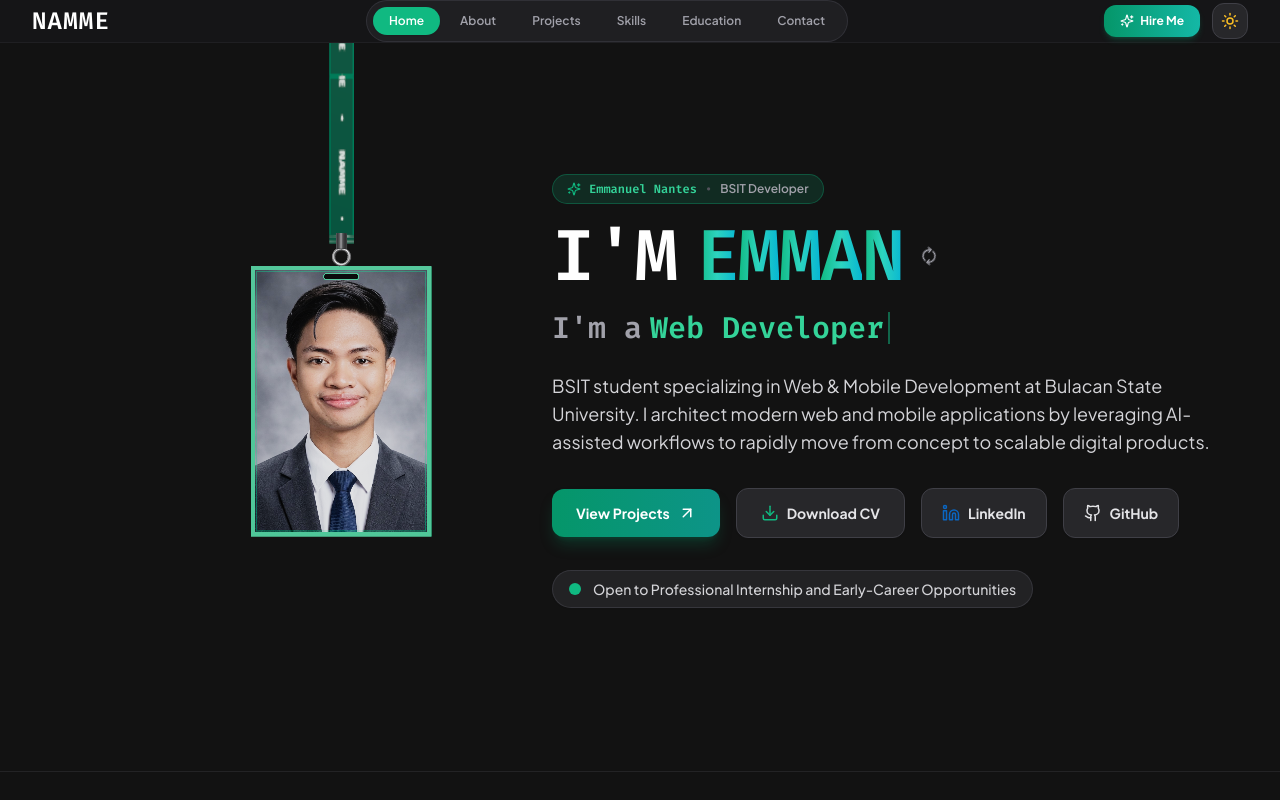
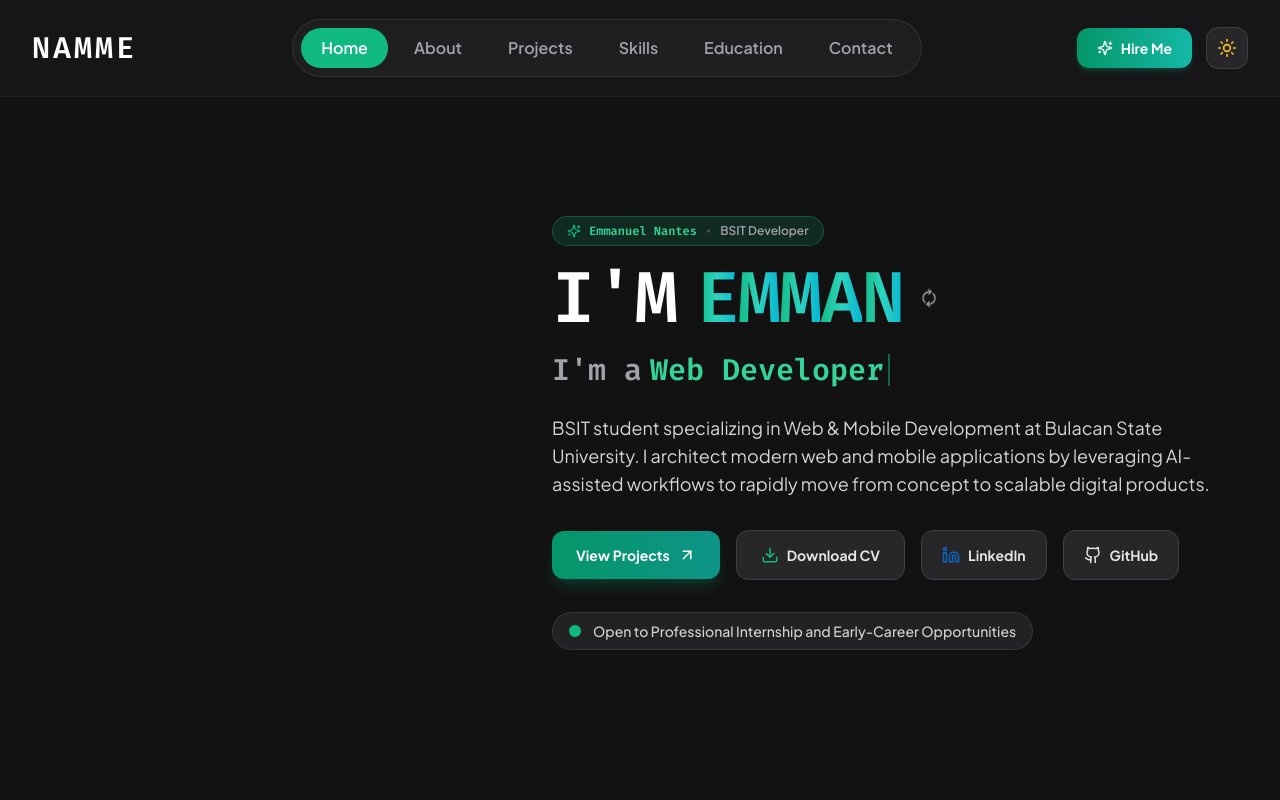
Before and after one commit to n4mme/namme-portfolio, a React (Vite) app: page / in a window 1280 px wide. Shown: the top 800 px of the page. Built offline with nearby package versions, Linux system fonts and the light colour scheme.

Commit message:
Enlarge top navigation bar height, typography, and controls

```diff
--- a/src/components/Hero.jsx
+++ b/src/components/Hero.jsx
@@ -83,7 +83,7 @@
   return (
     <section
       id="home"
-      className="scroll-mt-20 relative min-h-[calc(100vh-72px)] flex items-center justify-center pt-8 pb-16 overflow-x-clip"
+      className="scroll-mt-24 relative min-h-[calc(100vh-96px)] flex items-center justify-center pt-8 pb-16 overflow-x-clip"
     >
       {/* Subtle background ambient mesh */}
       <div className="absolute top-1/4 left-1/2 -translate-x-1/2 w-[700px] h-[500px] bg-gradient-to-tr from-emerald-500/10 via-teal-500/5 to-cyan-500/10 rounded-full blur-3xl pointer-events-none -z-10" />
--- a/src/components/Navbar.jsx
+++ b/src/components/Navbar.jsx
@@ -80,24 +80,24 @@
     <header
       className={`sticky top-0 z-50 w-full transition-all duration-300 backdrop-blur-md border-b ${
         isScrolled
-          ? 'bg-white/80 dark:bg-zinc-900/85 border-zinc-200/80 dark:border-zinc-800 shadow-sm'
-          : 'bg-white/60 dark:bg-zinc-900/70 border-zinc-200/50 dark:border-zinc-800/60'
+          ? 'bg-white/85 dark:bg-zinc-900/90 border-zinc-200/80 dark:border-zinc-800 shadow-sm'
+          : 'bg-white/70 dark:bg-zinc-900/75 border-zinc-200/50 dark:border-zinc-800/60'
       }`}
     >
-      <div className="max-w-7xl mx-auto px-4 sm:px-6 lg:px-8 h-18 flex items-center justify-between">
+      <div className="max-w-7xl mx-auto px-4 sm:px-6 lg:px-8 h-20 md:h-24 flex items-center justify-between">
         {/* Left: Brand Name */}
         <a
           href="#home"
           onClick={(e) => scrollToSection(e, '#home')}
           className="flex items-center group cursor-pointer"
         >
-          <span className="font-extrabold text-2xl tracking-wider text-zinc-900 dark:text-white font-mono group-hover:text-emerald-500 dark:group-hover:text-emerald-400 transition-colors">
+          <span className="font-extrabold text-2xl sm:text-3xl tracking-widest text-zinc-900 dark:text-white font-mono group-hover:text-emerald-500 dark:group-hover:text-emerald-400 transition-colors">
             NAMME
           </span>
         </a>
 
         {/* Center: Desktop Navigation Links in EXACT specified order */}
-        <nav className="hidden md:flex items-center gap-1 bg-zinc-100/80 dark:bg-zinc-800/60 p-1.5 rounded-full border border-zinc-200/70 dark:border-zinc-700/60">
+        <nav className="hidden md:flex items-center gap-1.5 bg-zinc-100/80 dark:bg-zinc-800/60 p-2 rounded-full border border-zinc-200/70 dark:border-zinc-700/60 shadow-inner">
           {navLinks.map((link) => {
             const isActive = activeSection === link.href.substring(1);
             return (
@@ -105,7 +105,7 @@
                 key={link.name}
                 href={link.href}
                 onClick={(e) => scrollToSection(e, link.href)}
-                className={`relative px-4 py-1.5 text-xs font-semibold rounded-full transition-all duration-200 ${
+                className={`relative px-4 lg:px-5 py-2 text-sm lg:text-base font-semibold rounded-full transition-all duration-200 ${
                   isActive
                     ? 'text-white'
                     : 'text-zinc-600 dark:text-zinc-400 hover:text-zinc-900 dark:hover:text-zinc-200'
@@ -126,14 +126,14 @@
         </nav>
 
         {/* Right Actions: Distinct "Hire Me" CTA + Theme Toggle */}
-        <div className="hidden md:flex items-center gap-3">
+        <div className="hidden md:flex items-center gap-3.5">
           {/* Hire Me CTA Button */}
           <a
             href="#contact"
             onClick={(e) => scrollToSection(e, '#contact')}
-            className="relative inline-flex items-center justify-center gap-1.5 px-4 py-2 rounded-xl text-xs font-bold text-white bg-gradient-to-r from-emerald-600 to-teal-500 hover:from-emerald-500 hover:to-teal-400 shadow-md shadow-emerald-500/20 active:scale-95 transition-all cursor-pointer"
+            className="relative inline-flex items-center justify-center gap-2 px-5 py-2.5 rounded-xl text-sm font-bold text-white bg-gradient-to-r from-emerald-600 to-teal-500 hover:from-emerald-500 hover:to-teal-400 shadow-md shadow-emerald-500/20 active:scale-95 transition-all cursor-pointer"
           >
-            <Sparkles size={14} className="animate-pulse" />
+            <Sparkles size={16} className="animate-pulse" />
             <span>Hire Me</span>
           </a>
 
@@ -141,34 +141,34 @@
           <button
             onClick={toggleTheme}
             aria-label="Toggle Night/Light theme"
-            className="p-2 rounded-xl bg-zinc-100 hover:bg-zinc-200 dark:bg-zinc-800 dark:hover:bg-zinc-700 text-zinc-700 dark:text-zinc-300 border border-zinc-200 dark:border-zinc-700 transition-colors focus:outline-none cursor-pointer"
+            className="p-2.5 rounded-xl bg-zinc-100 hover:bg-zinc-200 dark:bg-zinc-800 dark:hover:bg-zinc-700 text-zinc-700 dark:text-zinc-300 border border-zinc-200 dark:border-zinc-700 transition-colors focus:outline-none cursor-pointer"
           >
             {isDark ? (
-              <Sun size={18} className="text-amber-400 animate-[spin_10s_linear_infinite]" />
+              <Sun size={20} className="text-amber-400 animate-[spin_10s_linear_infinite]" />
             ) : (
-              <Moon size={18} className="text-zinc-700" />
+              <Moon size={20} className="text-zinc-700" />
             )}
           </button>
         </div>
 
         {/* Mobile Controls (< md) */}
-        <div className="flex md:hidden items-center gap-2">
+        <div className="flex md:hidden items-center gap-2.5">
           {/* Theme Toggle on mobile */}
           <button
             onClick={toggleTheme}
             aria-label="Toggle Night/Light theme"
-            className="p-2 rounded-xl bg-zinc-100 dark:bg-zinc-800 text-zinc-700 dark:text-zinc-300 border border-zinc-200 dark:border-zinc-700"
+            className="p-2.5 rounded-xl bg-zinc-100 dark:bg-zinc-800 text-zinc-700 dark:text-zinc-300 border border-zinc-200 dark:border-zinc-700"
           >
-            {isDark ? <Sun size={17} className="text-amber-400" /> : <Moon size={17} />}
+            {isDark ? <Sun size={20} className="text-amber-400" /> : <Moon size={20} />}
           </button>
 
           {/* Mobile Hamburger Button */}
           <button
             onClick={() => setMobileMenuOpen(!mobileMenuOpen)}
             aria-label="Open menu"
-            className="p-2 rounded-xl bg-zinc-100 dark:bg-zinc-800 text-zinc-800 dark:text-zinc-200 border border-zinc-200 dark:border-zinc-700"
+            className="p-2.5 rounded-xl bg-zinc-100 dark:bg-zinc-800 text-zinc-800 dark:text-zinc-200 border border-zinc-200 dark:border-zinc-700"
           >
-            {mobileMenuOpen ? <X size={20} /> : <Menu size={20} />}
+            {mobileMenuOpen ? <X size={22} /> : <Menu size={22} />}
           </button>
         </div>
       </div>
@@ -191,14 +191,14 @@
                     key={link.name}
                     href={link.href}
                     onClick={(e) => scrollToSection(e, link.href)}
-                    className={`px-4 py-2.5 rounded-xl text-sm font-semibold flex items-center justify-between transition-colors ${
+                    className={`px-5 py-3 rounded-xl text-base font-semibold flex items-center justify-between transition-colors ${
                       isActive
                         ? 'bg-emerald-50 dark:bg-emerald-950/40 text-emerald-600 dark:text-emerald-400 font-bold'
                         : 'text-zinc-700 dark:text-zinc-300 hover:bg-zinc-100 dark:hover:bg-zinc-800/60'
                     }`}
                   >
                     <span>{link.name}</span>
-                    {isActive && <span className="w-2 h-2 rounded-full bg-emerald-500"></span>}
+                    {isActive && <span className="w-2.5 h-2.5 rounded-full bg-emerald-500"></span>}
                   </a>
                 );
               })}
@@ -209,11 +209,11 @@
               <a
                 href="#contact"
                 onClick={(e) => scrollToSection(e, '#contact')}
-                className="w-full py-3 px-4 rounded-xl text-center text-sm font-bold text-white bg-gradient-to-r from-emerald-600 to-teal-500 flex items-center justify-center gap-2 shadow-md shadow-emerald-500/20"
+                className="w-full py-3.5 px-5 rounded-xl text-center text-base font-bold text-white bg-gradient-to-r from-emerald-600 to-teal-500 flex items-center justify-center gap-2 shadow-md shadow-emerald-500/20"
               >
-                <Sparkles size={16} />
+                <Sparkles size={18} />
                 <span>Hire Me</span>
-                <ArrowUpRight size={16} />
+                <ArrowUpRight size={18} />
               </a>
             </div>
           </motion.div>
--- a/src/components/SectionWrapper.jsx
+++ b/src/components/SectionWrapper.jsx
@@ -69,7 +69,7 @@
       whileInView="visible"
       viewport={{ once: true, amount: 0.2 }}
       variants={sectionVariants}
-      className={`scroll-mt-20 relative py-20 border-t border-zinc-200 dark:border-zinc-800/80 ${className}`}
+      className={`scroll-mt-24 relative py-20 border-t border-zinc-200 dark:border-zinc-800/80 ${className}`}
       {...props}
     >
       {children}
```
